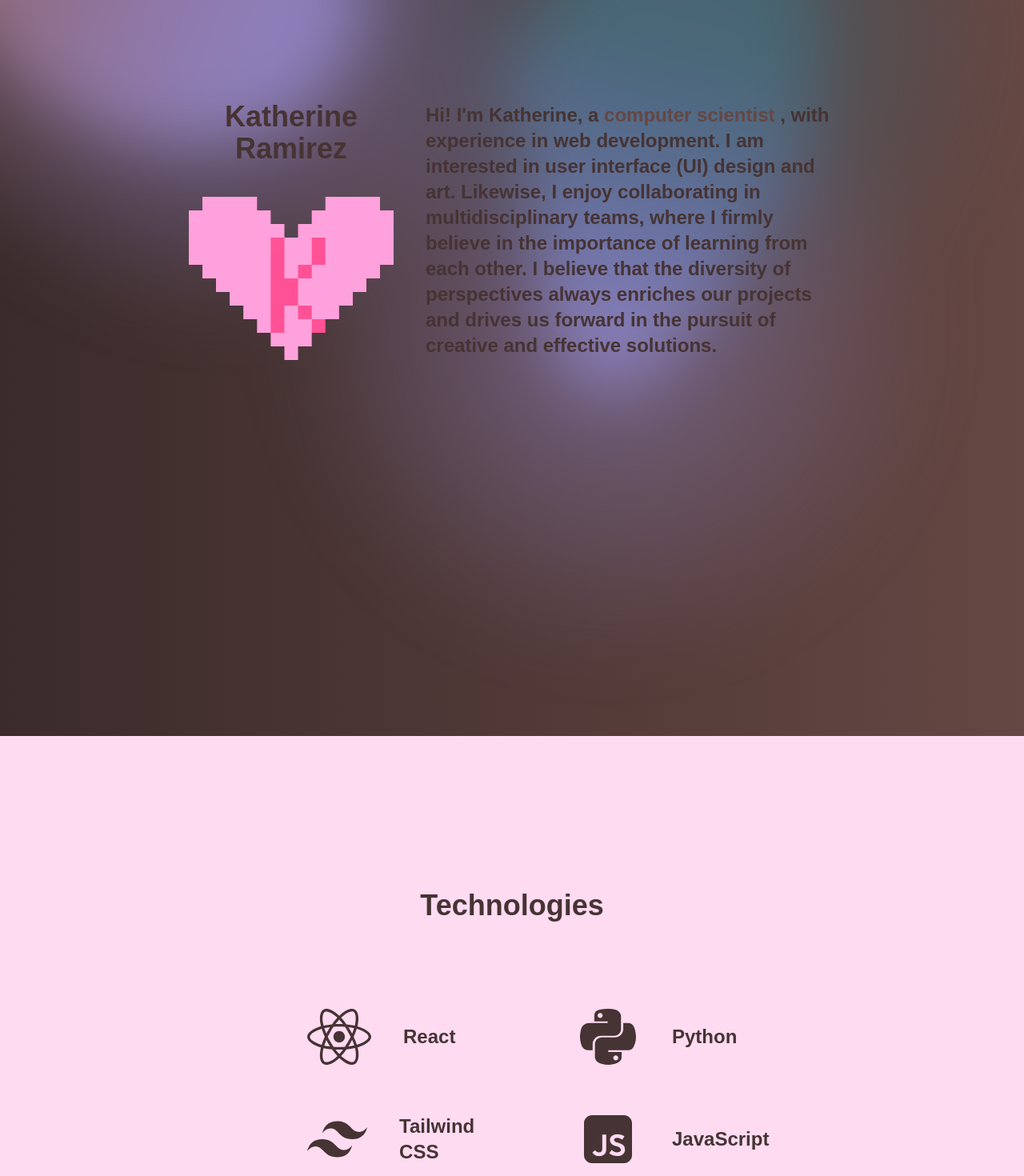
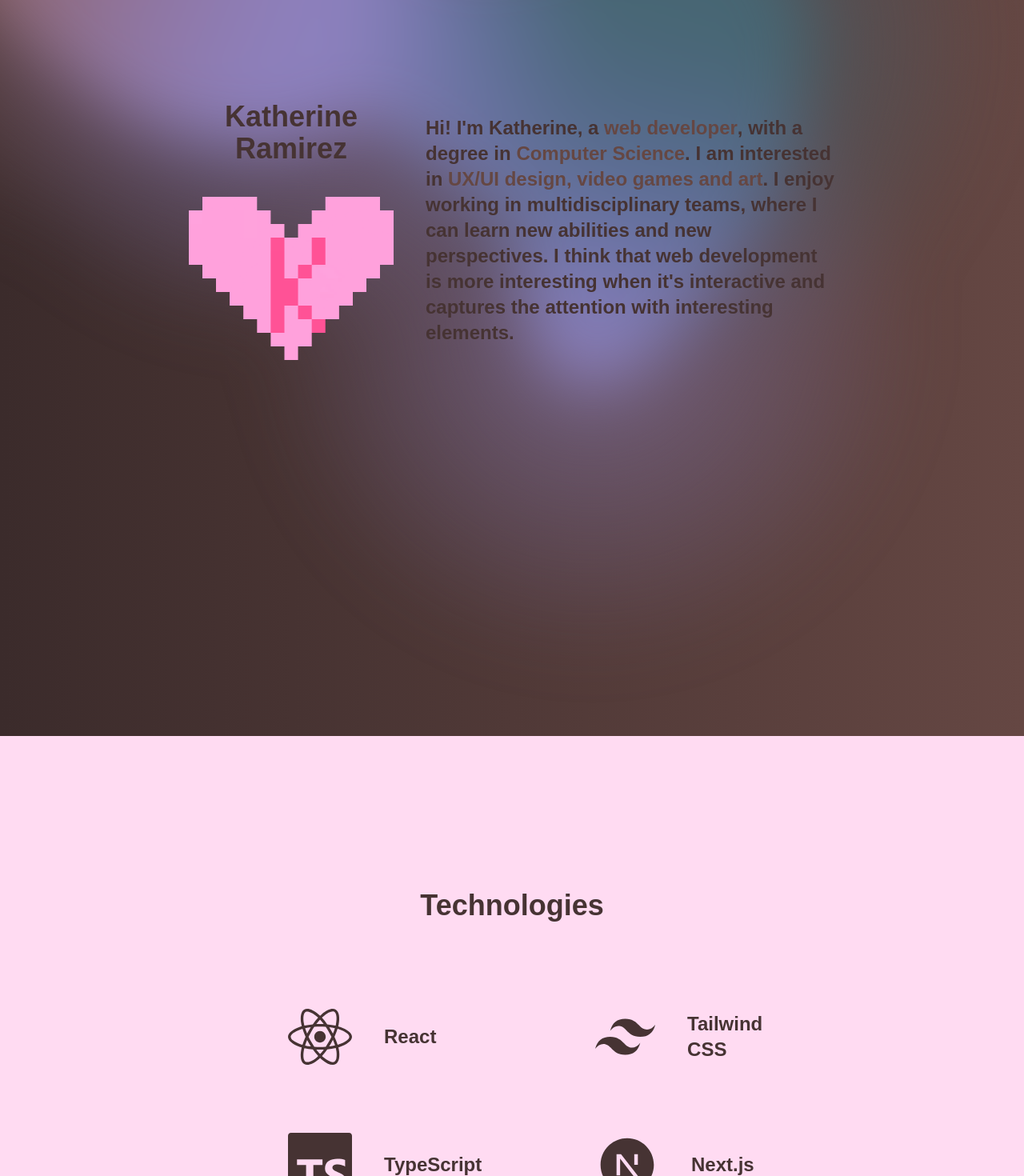
Before and after one commit to kathe-dev/portfolio, a Next.js app: page / in a window 1280 px wide. Shown: the part 120-1590 px from the top of the page at 80% size. Built offline with nearby package versions, Linux system fonts and the light colour scheme.

Commit message:
added contact, and effects

```diff
--- a/app/page.tsx
+++ b/app/page.tsx
@@ -38,15 +38,6 @@ export default function Home() {
       <Education />
       <WorkExperience />
       <Contact />
-      <div className="flex  items-center justify-center w-screen h-screen">
-        <div className="flex flex-col items-center justify-center">
-          <h1 className="text-4xl font-bold">Hello, World!</h1>
-          <Image src="/Images/kathe-icon-clean.png" alt="Logo" width={200} height={200} />
-
-        </div>
-      </div>
-      <div className="flex items-center justify-center w-screen h-screen" />
-
     </div>
   );
 }
--- a/components/contact.tsx
+++ b/components/contact.tsx
@@ -1,7 +1,70 @@
 import React from 'react'
+import { FaGithubAlt, FaLinkedin, FaEnvelope, FaPhoneAlt } from 'react-icons/fa'
+import { motion } from 'framer-motion'
+
 
 export default function Contact() {
   return (
-    <div id='Contact'>Contact</div>
+    <motion.div initial={{ opacity: 0 }}
+    whileInView={{ opacity: 1 }}
+    viewport={{ once: false, amount: 0.5 }}
+    transition={{ duration: 1 }}  id='Contact' className='flex flex-col pt-48 gap-20 items-center justify-center  w-screen min-h-screen '>
+      <h1 className='text-4xl font-bold'>Contact</h1>
+      <div className='flex flex-col items-center justify-center  gap-y-4 w-[90vw] md:w-[70vw]  h-full'>
+      <a
+              href="https://www.linkedin.com/in/kathdev/"
+              rel="noreferrer"
+              target="_blank"
+              className=" text-xl md:text-2xl p-2 md:p-4 rounded-xl cursor-pointer hover:underline    text-left"
+            >
+          <div className="flex  justify-start  items-center gap-2 ">
+            <FaLinkedin size={40} className='fill-text dark:fill-darktext' />
+
+            kathdev
+
+          </div>
+          </a>
+
+          <a
+              href="https://github.com/kathe-dev"
+              rel="noreferrer"
+              target="_blank"
+              className=" text-xl md:text-2xl p-2 md:p-4 rounded-xl cursor-pointer hover:underline    text-left"
+            >
+          <div className="flex  justify-start items-center gap-2 ">
+            <FaGithubAlt size={40} className='fill-text dark:fill-darktext' />
+
+            kathe-dev
+
+          </div>
+          </a>
+
+        <a
+              href="mailto:kathramz25@gmail.com"
+              className=" text-xl md:text-2xl p-2 md:p-4 rounded-xl cursor-pointer hover:underline    text-left"
+            >
+          <div className={`flex  justify-start  items-center gap-2 `}>
+            <FaEnvelope size={25} className='fill-text dark:fill-darktext' />
+            <p className='flex '>
+            kathramz25@gmail.com
+            </p>
+          </div>
+          </a>
+
+          <a
+              href="https://wa.me/573175479834"
+              rel="noreferrer"
+              target="_blank"
+              className=" text-xl md:text-2xl p-2 md:p-4 rounded-xl cursor-pointer hover:underline    text-left"
+            >
+          <div className="flex  justify-start  items-center gap-2 ">
+            <FaPhoneAlt size={25} className='fill-text dark:fill-darktext' />
+
+            (+57) 317 547 9834
+
+          </div>
+          </a>
+      </div>
+    </motion.div>
   )
 }
--- a/components/education.tsx
+++ b/components/education.tsx
@@ -1,12 +1,16 @@
 import React from 'react'
 import Image from 'next/image'
 import { useTheme } from 'next-themes'
+import { motion } from 'framer-motion'
 
 export default function Education() {
   const { setTheme, resolvedTheme } = useTheme()
 
   return (
-    <div id='Education' className='flex flex-col pt-48 gap-20 items-center justify-center  w-screen min-h-screen '>
+    <motion.div initial={{ opacity: 0 }}
+    whileInView={{ opacity: 1 }}
+    viewport={{ once: false, amount: 0.5 }}
+    transition={{ duration: 1 }}  id='Education' className='flex flex-col pt-48 gap-20 items-center justify-center  w-screen min-h-screen '>
       <h1 className='text-4xl font-bold'>Education</h1>
       <div className='flex flex-col md:flex-row items-center justify-center gap-x-32 gap-y-10 w-[90vw] md:w-[70vw]  h-full'>
         <Image src={resolvedTheme === 'light' ? '/Images/logoJaverianaNegro.png' : '/Images/logoJaverianaBlanco.png'} alt='Pontificia Universidad Javeriana' width={200} height={200} />
@@ -16,6 +20,6 @@ export default function Education() {
         <p className='text-lg'>2018-2023</p>
         </div>
       </div>
-    </div>
+    </motion.div>
   )
 }
--- a/components/header.tsx
+++ b/components/header.tsx
@@ -120,16 +120,16 @@ const Header = () => {
           </a>
 
           <h2 className='font-bold text-2xl md:text-3xl p-2 md:p-4 rounded-xl    text-details dark:text-darkdetails text-left'>
-          Contacto
+          Contact
         </h2>
 
         <a
               href="mailto:kathramz25@gmail.com"
               className=" text-lg md:text-xl p-2 md:p-4 rounded-xl cursor-pointer hover:underline   text-details dark:text-darkdetails text-left"
             >
-          <div className={`flex ${nav ? ' visible ' : ' hidden '} justify-start  items-center gap-2 `}>
+          <div className={`flex justify-start  items-center gap-2 `}>
             <FaEnvelope size={25} className='fill-details dark:fill-darkdetails' />
-            <p className='flex w-[88vw] md:w-[28vw]'>
+            <p className='flex '>
             kathramz25@gmail.com
             </p>
           </div>
--- a/components/home.tsx
+++ b/components/home.tsx
@@ -3,6 +3,8 @@
 import React from "react";
 import { BackgroundGradientAnimation } from "@/components/background-gradient-animation";
 import Image from 'next/image';
+import {  motion } from "framer-motion";
+
 
 /* import { Parallax } from "react-scroll-parallax";
  */
@@ -14,23 +16,19 @@ export default function BackgroundGradientAnimationDemo() {
     <BackgroundGradientAnimation className="">
       <div  id="Inicio" className="absolute z-10 inset-0 flex items-center justify-center text-text dark:text-darktext font-bold  lg:pointer-events-none text-3xl text-center md:text-4xl lg:text-7xl mb-32 mt-14 md:-mt-24">
         {/* <Parallax speed={-30}>   */}
-        <div className="flex flex-col md:flex-row items-center justify-center pt-28 md:pt-0  gap-10 w-screen h-screen ">
+        <motion.div initial={{ opacity: 0 }}
+       whileInView={{ opacity: 1 }}
+       viewport={{ once: false, amount: 0.5 }}
+       transition={{ duration: 1 }}  className="flex flex-col md:flex-row items-center justify-center pt-28 md:pt-0  gap-10 w-screen h-screen ">
           <div className="flex w-[90vw] md:w-[20vw]  flex-col items-center justify-center gap-10">
             <h1 className="text-4xl font-bold ">Katherine Ramirez</h1>
             <Image src="/Images/kathe-icon-clean.png" alt="Logo" width={300} height={300} />
           </div>
           <div className="flex w-[90vw] md:w-[40vw] items-center justify-start" >
-            <p className="text-2xl font-bold text-left"> Hi! I'm Katherine, a <b className="text-darkdetails dark:text-details"> computer scientist </b>, with experience in web
-              development. I am interested in user interface (UI)
-              design and art. Likewise, I enjoy collaborating in
-              multidisciplinary teams, where I firmly believe in the
-              importance of learning from each other. I believe that
-              the diversity of perspectives always enriches our
-              projects and drives us forward in the pursuit of creative
-              and effective solutions.
+            <p className="text-2xl font-bold text-left"> Hi! I'm Katherine, a <b className="text-darkdetails dark:text-details"> web developer</b>, with a degree in <b className="text-darkdetails dark:text-details">Computer  Science</b>. I am interested in <b className="text-darkdetails dark:text-details">UX/UI design, video games and art</b>. I enjoy working in multidisciplinary teams, where I can learn new abilities and new perspectives. I think that web development is more interesting when it's interactive and captures  the attention with interesting elements.
             </p>
           </div>
-      </div>
+      </motion.div>
         {/* </Parallax> */}
 
       </div>
--- a/components/projects.tsx
+++ b/components/projects.tsx
@@ -1,6 +1,6 @@
 import React, { useState,useRef, useEffect } from 'react'
 import Image from 'next/image'
-import { video } from 'framer-motion/client';
+import {motion} from 'framer-motion'
 
 const projects = [
   { id: 1, name: 'GoBig Agency', link: 'https://www.gobigagency.co/', mediaSource: '/Videos/gobig2.mp4', poster: '/Images/gobigPoster.png' },
@@ -16,10 +16,18 @@ export default function Projects() {
   return (
 
     <div id='Projects' className='flex flex-col pt-48 gap-20 items-center justify-center w-screen min-h-screen'>
+       <motion.div initial={{ opacity: 0 }}
+       whileInView={{ opacity: 1 }}
+       viewport={{ once: false, amount: 0.5 }}
+       transition={{ duration: 1 }} >
       <h1 className='text-4xl font-bold'>Projects</h1>
+      </motion.div>
       <div className='grid grid-cols-1 gap-y-8 gap-x-32 md:grid-cols-2  md:pl-20'>
         {projects.map(proj => (
-          <div key={proj.id} className='flex items-center justify-center gap-10 w-[90vw] md:w-[30vw] lg:w-[20vw] h-full py-6 hover:scale-105 transition-all ease-in-out duration-300 px-4 rounded-xl border-2 border-text dark:border-darktext '>
+           <motion.div initial={{ opacity: 0 }}
+           whileInView={{ opacity: 1 }}
+           viewport={{ once: false, amount: 0.5 }}
+           transition={{ duration: 1 }}  key={proj.id} className='flex items-center justify-center gap-10 w-[90vw] md:w-[30vw] lg:w-[20vw] h-full py-6 hover:scale-105 transition-all ease-in-out duration-300 px-4 rounded-xl border-2 border-text dark:border-darktext '>
             <a href={proj.link} target='_blank' rel='noreferrer' className='gap-4 flex flex-col'  >
             {proj.mediaSource.endsWith('.mp4') ? (
                 <video
@@ -56,7 +64,7 @@ export default function Projects() {
               )}
             <h2 className='text-2xl text-center font-bold'>{proj.name}</h2>
             </a>
-          </div>
+          </motion.div>
         ))}
       </div>
     </div>
--- a/components/technologies.tsx
+++ b/components/technologies.tsx
@@ -3,6 +3,7 @@ import { FaReact, FaCss3Alt, FaHtml5, FaPython, FaGithub, FaWordpress } from "re
 import { SiTailwindcss, SiTypescript, SiPowerapps } from "react-icons/si";
 import { RiNextjsFill, RiJavascriptFill } from "react-icons/ri";
 import { FaFileExcel } from "react-icons/fa6";
+import { motion } from "framer-motion";
 
 const technologies = [
   { id: 1, name: 'React', icon: FaReact },
@@ -22,13 +23,21 @@ const technologies = [
 export default function Technologies() {
   return (
     <div id='Technologies' className='flex flex-col pt-48 gap-20 items-center justify-center w-screen min-h-screen'>
+       <motion.div initial={{ opacity: 0 }}
+       whileInView={{ opacity: 1 }}
+       viewport={{ once: false, amount: 0.5 }}
+       transition={{ duration: 1 }} >
       <h1 className='text-4xl font-bold'>Technologies</h1>
-      <div className='columns-1 md:columns-2 gap-20 md:pl-20'>
+      </motion.div>
+      <div className='grid  gap-y-8 gap-x-8 md:gap-x-32 grid-cols-2  md:pl-20'>
         {technologies.map(tech => (
-          <div key={tech.id} className='flex items-center justify-start gap-10 w-[70vw] md:w-[30vw] lg:w-[20vw] h-32'>
+           <motion.div initial={{ opacity: 0 }}
+           whileInView={{ opacity: 1 }}
+           viewport={{ once: false, amount: 0.5 }}
+           transition={{ duration: 1 }}  key={tech.id} className='flex items-center justify-center md:justify-start gap-10 w-[40vw] md:w-[30vw] lg:w-[20vw] h-32'>
             <tech.icon className='w-20 h-20' />
-            <h2 className='text-2xl font-bold'>{tech.name}</h2>
-          </div>
+            <h2 className='text-2xl font-bold hidden md:block'>{tech.name}</h2>
+          </motion.div>
         ))}
       </div>
     </div>
--- a/components/workExperience.tsx
+++ b/components/workExperience.tsx
@@ -1,34 +1,37 @@
 import React from 'react'
-import { FaReact, FaCss3Alt, FaHtml5, FaPython, FaGithub, FaWordpress } from "react-icons/fa";
-import { SiTailwindcss, SiTypescript, SiPowerapps } from "react-icons/si";
-import { RiNextjsFill, RiJavascriptFill } from "react-icons/ri";
-import { FaFileExcel } from "react-icons/fa6";
+import Image from 'next/image'
+import { motion } from 'framer-motion'
 
-const technologies = [
-  { id: 1, name: 'React', icon: FaReact },
-  { id: 2, name: 'Tailwind CSS', icon: SiTailwindcss },
-  { id: 3, name: 'TypeScript', icon: SiTypescript },
-  { id: 4, name: 'Next.js', icon: RiNextjsFill },
-  { id: 5, name: 'CSS3', icon: FaCss3Alt },
-  { id: 6, name: 'HTML5', icon: FaHtml5 },
-  { id: 7, name: 'Python', icon: FaPython },
-  { id: 8, name: 'JavaScript', icon: RiJavascriptFill },
-  { id: 9, name: 'GitHub', icon: FaGithub },
-  { id: 10, name: 'PowerApps', icon: SiPowerapps },
-  { id: 11, name: 'WordPress', icon: FaWordpress },
-  { id: 12, name: 'Excel', icon: FaFileExcel },
-];
+
+const works = [
+  { id: 1, name: 'Web Developer', place: 'Freelancer', time: 'May 2024 - Present', desciption: 'Develop websites that express the essence of the client, using different technologies that adapt to the needs and requirements.', logo: '/Images/kathe-icon-clean.png', orientation: 'left' },
+  { id: 2, name: 'Web Developer', place: 'Enjambre group', time: 'March 2024 - May 2024', desciption: 'Develop and maintain websites in WordPress and Angular, as well as maintain customer contact with clients to meet their needs.', logo: '/Images/enjambre.png', orientation: 'right' },
+  { id: 3, name: 'Internship', place: 'Banco de occidente', time: 'August 2023 - February 2024', desciption: "Receive, manage, and resolve IT support requests, as well as develop an application to improve the experience of the area's performance appraisal process.", logo: '/Images/BancodeOccidente.webp', orientation: 'left' },
+]
 
 export default function WorkExperience() {
   return (
     <div id='Work-Experience' className='flex flex-col pt-48 gap-20 items-center justify-center w-screen min-h-screen'>
+       <motion.div initial={{ opacity: 0 }}
+       whileInView={{ opacity: 1 }}
+       viewport={{ once: false, amount: 0.5 }}
+       transition={{ duration: 1 }} >
       <h1 className='text-4xl font-bold'>Work Experience</h1>
-      <div className='columns-1 md:columns-2 gap-20 md:pl-20'>
-        {technologies.map(tech => (
-          <div key={tech.id} className='flex items-center justify-start gap-10 w-[70vw] md:w-[30vw] lg:w-[20vw] h-32'>
-            <tech.icon className='w-20 h-20' />
-            <h2 className='text-2xl font-bold'>{tech.name}</h2>
-          </div>
+      </motion.div>
+      <div className='grid grid-cols-1 gap-y-8 gap-x-32 md:grid-cols-1  md:pl-20'>
+        {works.map(work => (
+           <motion.div initial={{ opacity: 0 }}
+           whileInView={{ opacity: 1 }}
+           viewport={{ once: false, amount: 0.5 }}
+           transition={{ duration: 1 }}  key={work.id}             className={`flex flex-row items-center justify-start gap-8 md:gap-20 w-[80vw] md:w-[50vw] lg:w-[40vw] h-full ${work.orientation === 'right' ? 'flex-row-reverse' : ''}`}>
+            <Image src={work.logo} alt={work.name} className='w-20 h-20' width={80} height={80} />
+            <div className={`flex flex-col gap-1 ${work.orientation === 'right' ? 'text-right' : ''}`}>
+            <h2 className='text-2xl font-bold'>{work.name}</h2>
+            <h3 className='text-xl font-bold'>{work.place}</h3>
+            <h4 className='text-lg font-bold'>{work.time}</h4>
+            <p className='text-lg '>{work.desciption}</p>
+            </div>
+          </motion.div>
         ))}
       </div>
     </div>
```
Also changed, not shown: public/Images/BancodeOccidente.webp (added), public/Images/enjambre.png (added).
